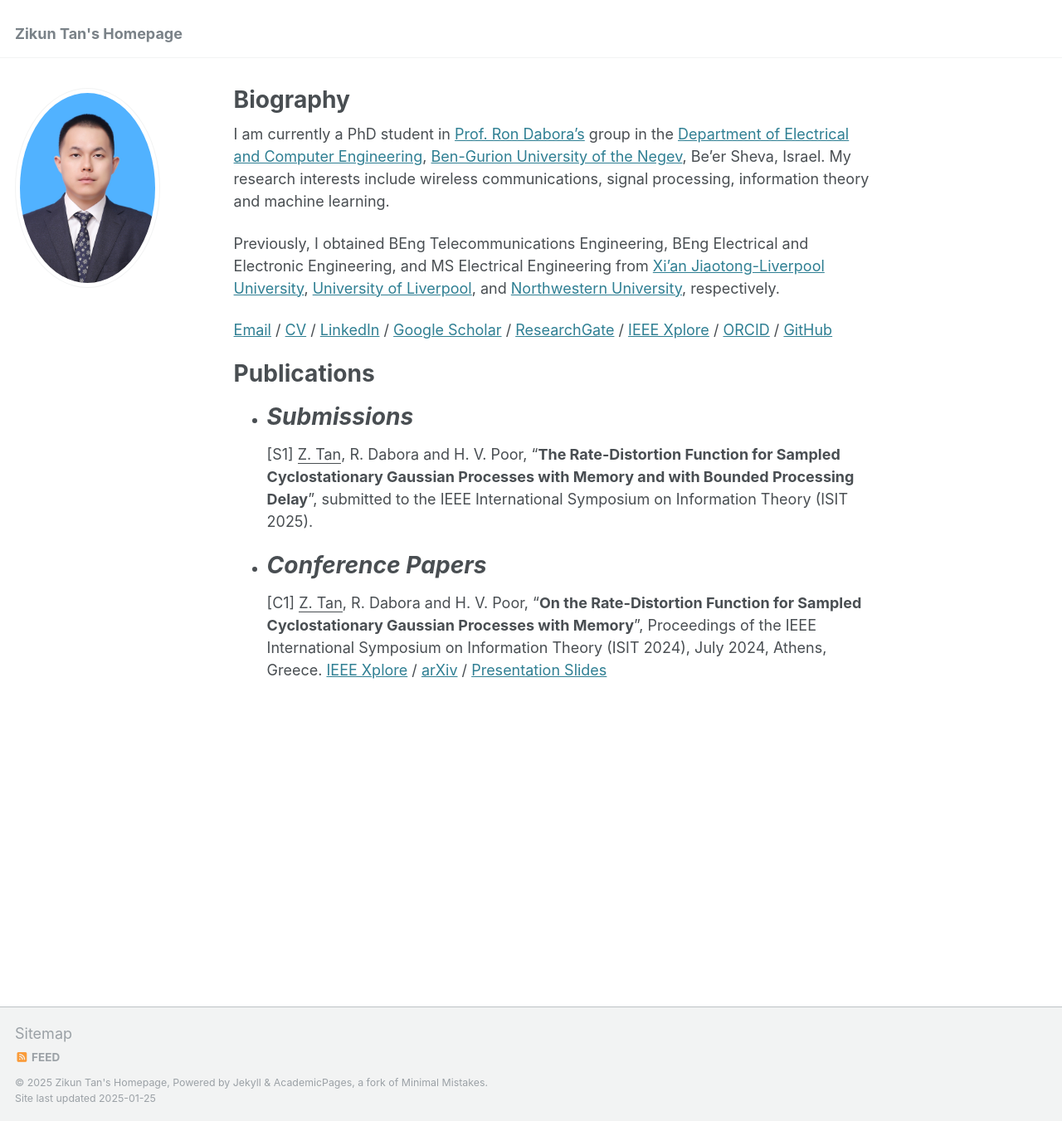
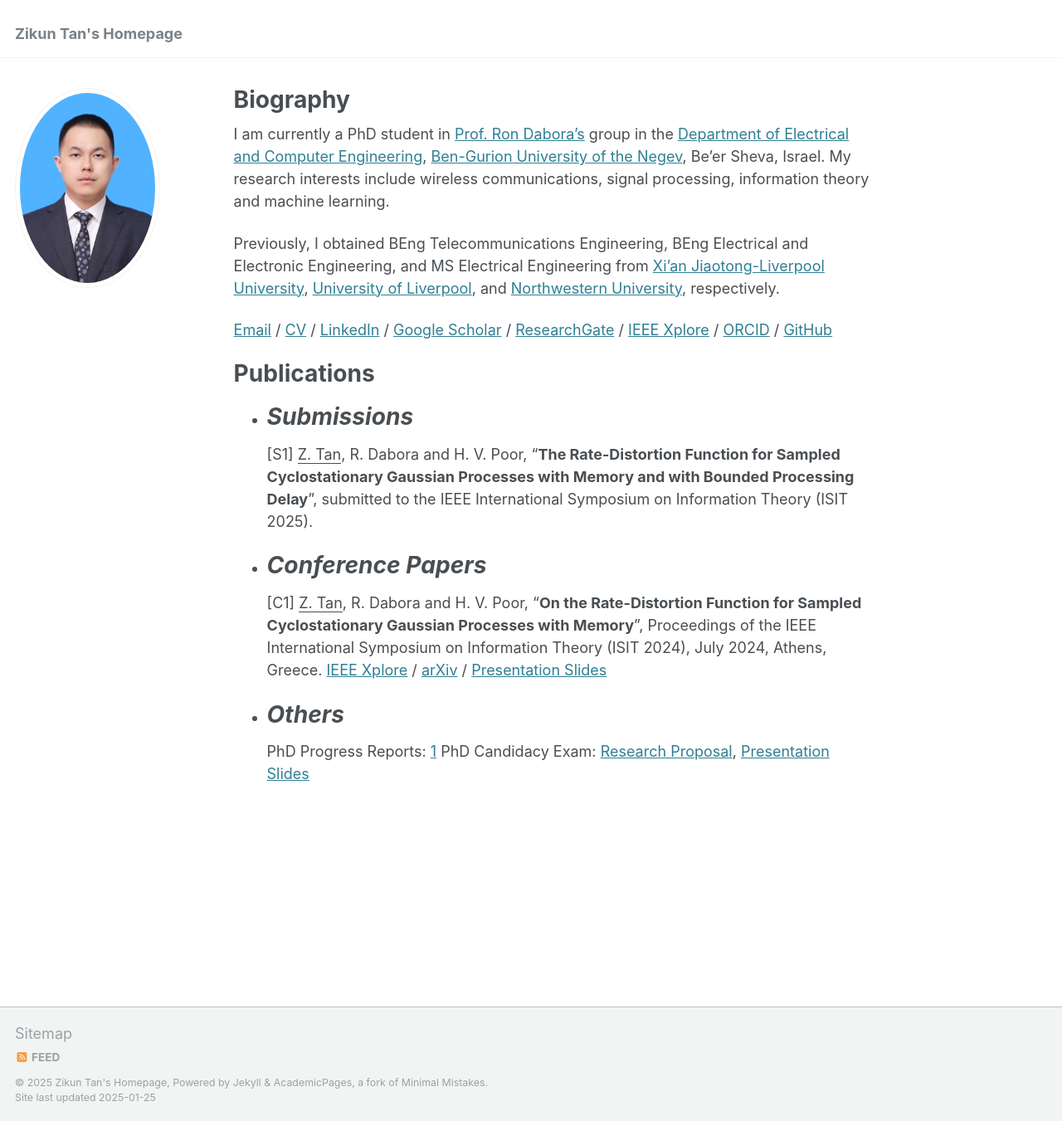
Before and after one commit to ZikunTan/zikuntan.github.io, a Jekyll site: the page built from _pages/about.md, in a window 1280 px wide and 1351 px high. Shown: the whole window at 83% size. Built offline with Jekyll 4.4.1, drawn with Linux system fonts in a browser that asks for light colours.

Commit message:
Update about.md

```diff
--- a/_pages/about.md
+++ b/_pages/about.md
@@ -11,7 +11,7 @@ I am currently a PhD student in [Prof. Ron Dabora's](https://www.ee.bgu.ac.il/~d
 
 Previously, I obtained BEng Telecommunications Engineering, BEng Electrical and Electronic Engineering, and MS Electrical Engineering from [Xi'an Jiaotong-Liverpool University](https://www.xjtlu.edu.cn/en), [University of Liverpool](https://www.liverpool.ac.uk/), and [Northwestern University](https://www.northwestern.edu/), respectively.
 
-[Email](mailto:tanziku@post.bgu.ac.il) / [CV](files/personal_curriculum_vitae_zikuntan_jan202024.pdf) / [LinkedIn](www.linkedin.com/in/zikun-tan-225806151) / [Google Scholar](https://scholar.google.com/citations?user=smHJO2MAAAAJ&hl=en) / [ResearchGate](https://www.researchgate.net/profile/Zikun-Tan) / [IEEE Xplore](https://ieeexplore.ieee.org/author/37088970671) / [ORCID](https://orcid.org/my-orcid?orcid=0009-0000-8969-7622) / [GitHub](https://github.com/ZikunTan)
+[Email](mailto:tanziku@post.bgu.ac.il) / [CV](files/Personal Curriculum Vitae - Zikun Tan - 20012024.pdf) / [LinkedIn](www.linkedin.com/in/zikun-tan-225806151) / [Google Scholar](https://scholar.google.com/citations?user=smHJO2MAAAAJ&hl=en) / [ResearchGate](https://www.researchgate.net/profile/Zikun-Tan) / [IEEE Xplore](https://ieeexplore.ieee.org/author/37088970671) / [ORCID](https://orcid.org/my-orcid?orcid=0009-0000-8969-7622) / [GitHub](https://github.com/ZikunTan)
 
 Publications
 ======
@@ -21,4 +21,9 @@ Publications
 
 - *Conference Papers*
 ======
-[C1] <u>Z. Tan</u>, R. Dabora and H. V. Poor, "**On the Rate-Distortion Function for Sampled Cyclostationary Gaussian Processes with Memory**", Proceedings of the IEEE International Symposium on Information Theory (ISIT 2024), July 2024, Athens, Greece. [IEEE Xplore](https://ieeexplore.ieee.org/document/10619113) / [arXiv](https://arxiv.org/abs/2405.11405) / [Presentation Slides](https://github.com/ZikunTan/zikuntan.github.io/blob/master/files/IEEE%20ISIT%202024%20Presentation%20Slides.pdf)
+[C1] <u>Z. Tan</u>, R. Dabora and H. V. Poor, "**On the Rate-Distortion Function for Sampled Cyclostationary Gaussian Processes with Memory**", Proceedings of the IEEE International Symposium on Information Theory (ISIT 2024), July 2024, Athens, Greece. [IEEE Xplore](https://ieeexplore.ieee.org/document/10619113) / [arXiv](https://arxiv.org/abs/2405.11405) / [Presentation Slides](files/IEEE ISIT 2024 Presentation Slides.pdf)
+
+- *Others*
+======
+PhD Progress Reports: [1](files/PhD Progress Report - Apr. 2023 ~ Jun. 2024.pdf)
+PhD Candidacy Exam: [Research Proposal](files/PhD Research Proposal_Zikun Tan_850058454.pdf), [Presentation Slides](files/PhD Candidacy Exam Slides_Zikun Tan_850058454.pdf)
```
